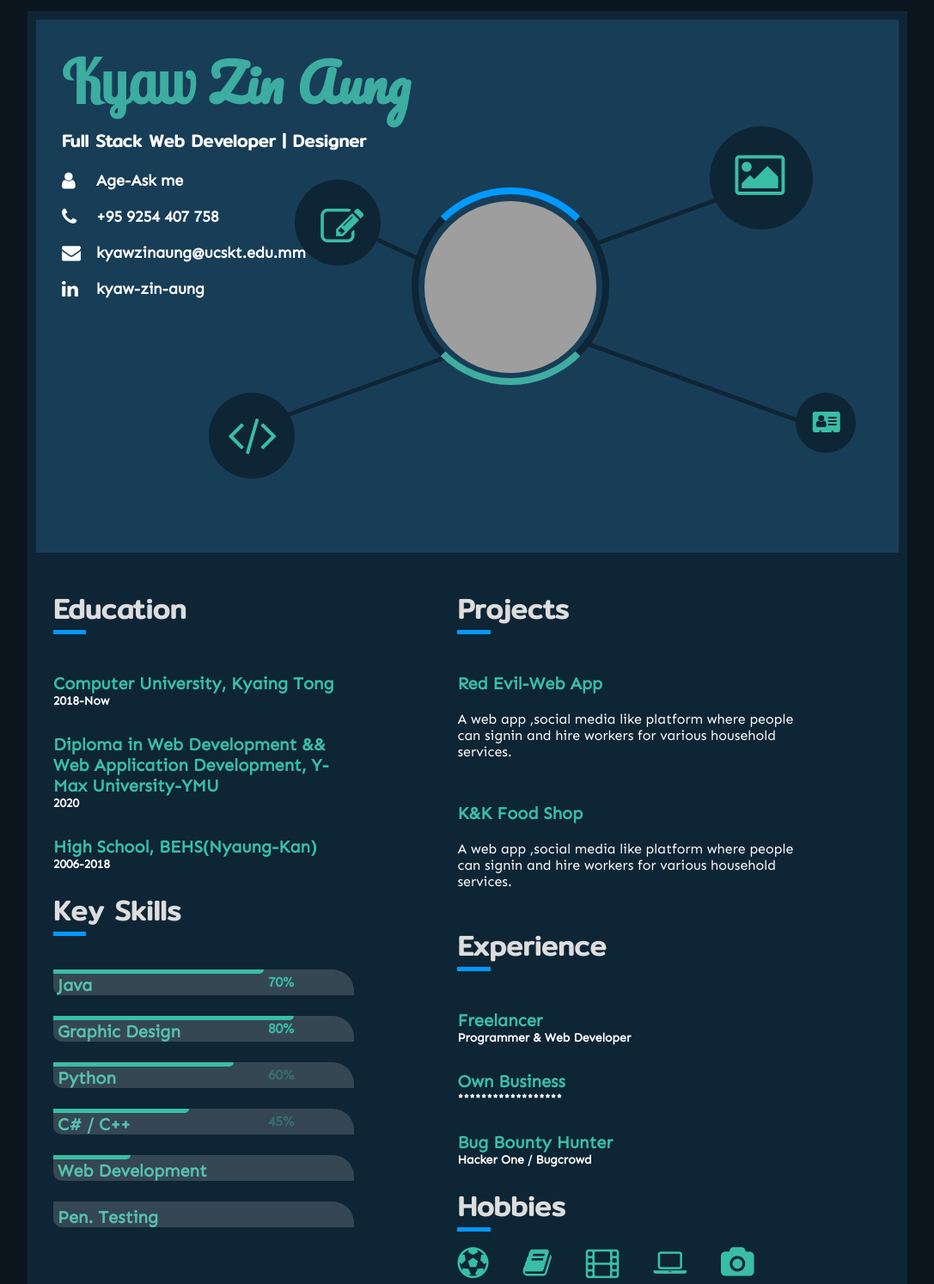
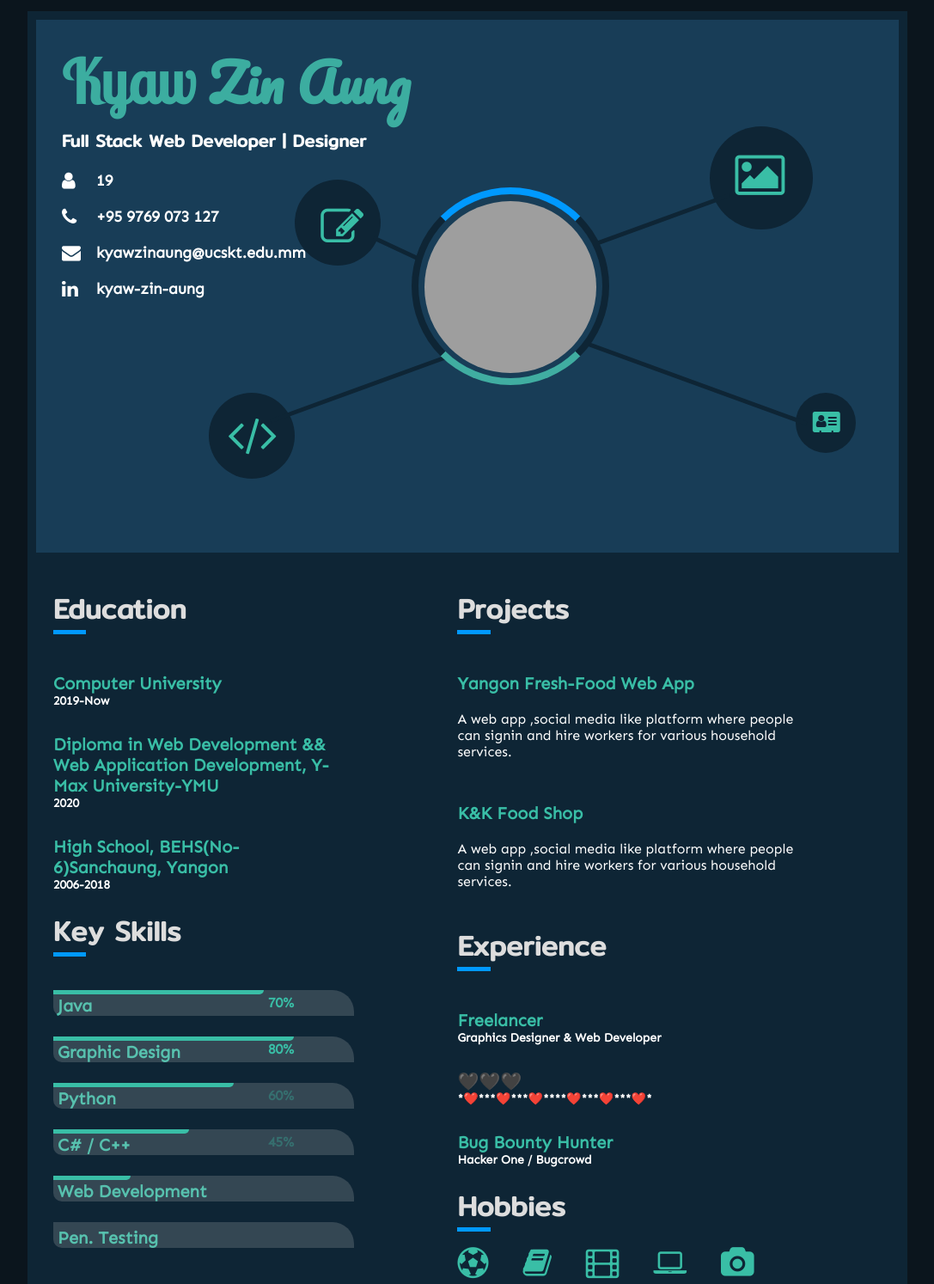
Before and after one commit to kyaw-zin-aung/k24.github.io, a plain HTML site: page index.html in a window 1280 px wide. Shown: the top 1494 px of the page at 86% size, without its empty margins (96-1183 px from the left). Drawn offline with nearby package versions, Linux system fonts and the light colour scheme; grey boxes are pictures that could not be loaded.

Commit message:
Update index.html

```diff
--- a/index.html
+++ b/index.html
@@ -1665,8 +1665,8 @@ pre {
         <span class="about">
           <h1><st>Kyaw</st> Zin Aung</h1>
           <h4>Full Stack Web Developer | Designer</h4>
-          <span class="fa fa-user"><h5>Age-Ask me</h5></span>
-          <span class="fa fa-phone"><h5><a href="tel:+95 9254 407 758" style="color:white; text-decoration: none;"> +95 9254 407 758</a></h5></span>
+          <span class="fa fa-user"><h5>19</h5></span>
+          <span class="fa fa-phone"><h5><a href="tel:+95 9769 073 127" style="color:white; text-decoration: none;"> +95 9769 073 127</a></h5></span>
           <span class="fa fa-envelope"><h5><a href="mailto:kyawzinaung@ucskt.edu.mm" style="color:white; text-decoration: none;">kyawzinaung@ucskt.edu.mm</a></h5></span>
           <span class="fa fa-linkedin"><h5><a href="https://www.linkedin.com/in/kyaw-zin-aung-366a8b1b6" style="color:white; text-decoration: none;">kyaw-zin-aung</a></h5></span>
         </span>
@@ -1695,11 +1695,11 @@ pre {
       <detail>
         <toleft>
           <h1>Education</h1>
-          <h4>Computer University, Kyaing Tong</h4>
-          <h5>2018-Now</h5>
+          <h4>Computer University</h4>
+          <h5>2019-Now</h5>
           <h4>Diploma in Web Development && Web Application Development, Y-Max University-YMU</h4>
           <h5>2020</h5>
-          <h4>High School, BEHS(Nyaung-Kan)</h4>
+          <h4>High School, BEHS(No-6)Sanchaung, Yangon</h4>
           <h5>2006-2018</h5>
 
           <h1>Key Skills</h1>
@@ -1718,7 +1718,7 @@ pre {
         </toleft>
         <toright>
           <h1>Projects</h1>
-          <h4>Red Evil-Web App</h4>
+          <h4>Yangon Fresh-Food Web App</h4>
           <p>
             A web app ,social media like platform where people can signin and
             hire workers for various household services.
@@ -1731,9 +1731,9 @@ pre {
 
           <h1>Experience</h1>
           <h4>Freelancer</h4>
-          <h5>Programmer & Web Developer</h5>
-          <h4>Own Business</h4>
-          <h5>******************</h5>
+          <h5>Graphics Designer & Web Developer</h5>
+          <h4>🖤🖤🖤</h4>
+          <h5>*❤️***❤️***❤️****❤️***❤️***❤️*</h5>
           <h4>Bug Bounty Hunter</h4>
           <h5>Hacker One / Bugcrowd</h5>
 
@@ -1758,7 +1758,7 @@ pre {
       <h1>About</h1>
       <p>
         I am Kyaw Zin Aung. I am pursuing Computer Science under University of
-        Computer Studies, Kyaing Tong. Creative minds can cast magic to craft
+        Computer Studies. Creative minds can cast magic to craft
         anything into treasure. I am in following the path to be a creative
         mind. I have experience in working on Illustrator, Photoshop, XD. I have
         created posters, banners, logos for various events and worked on
```
